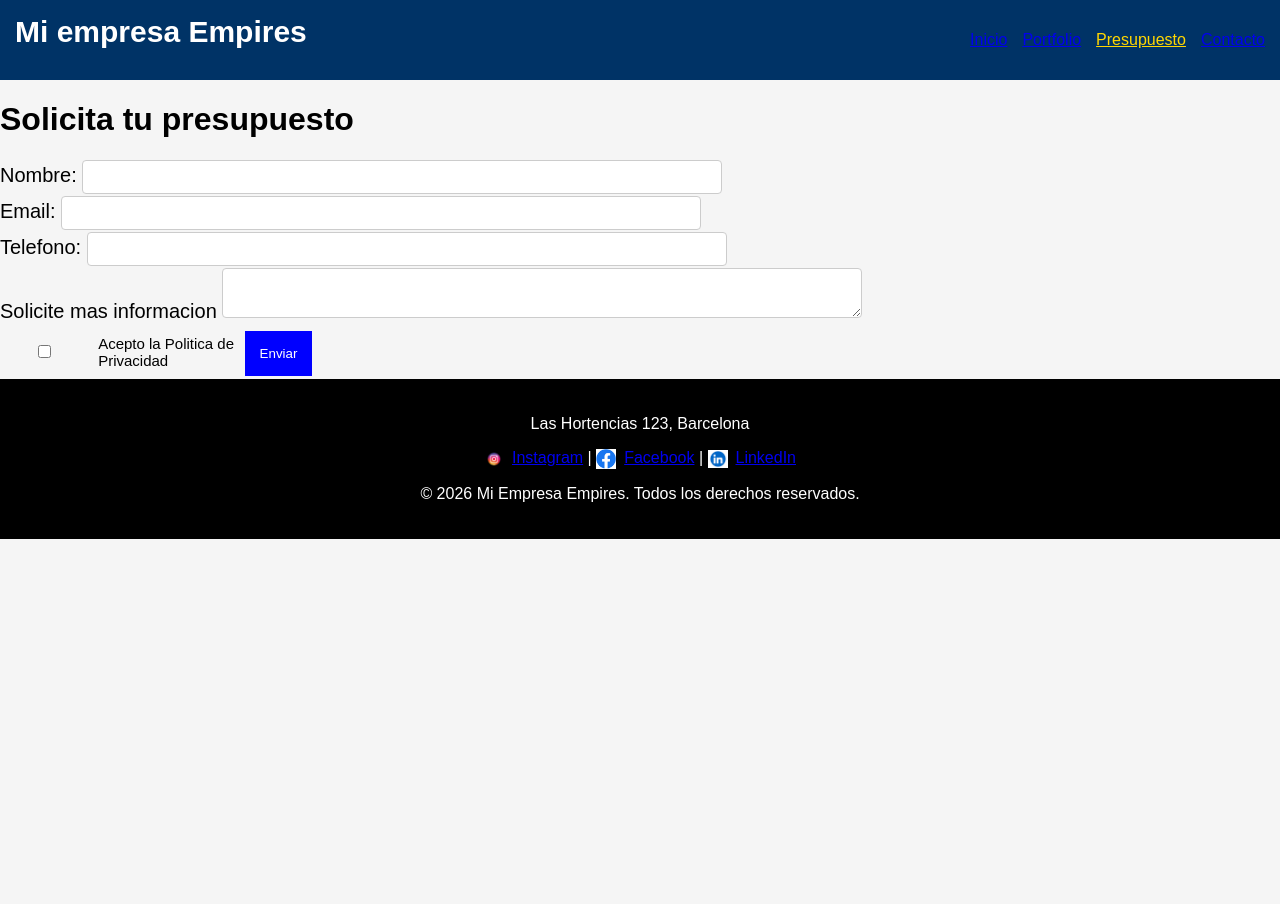
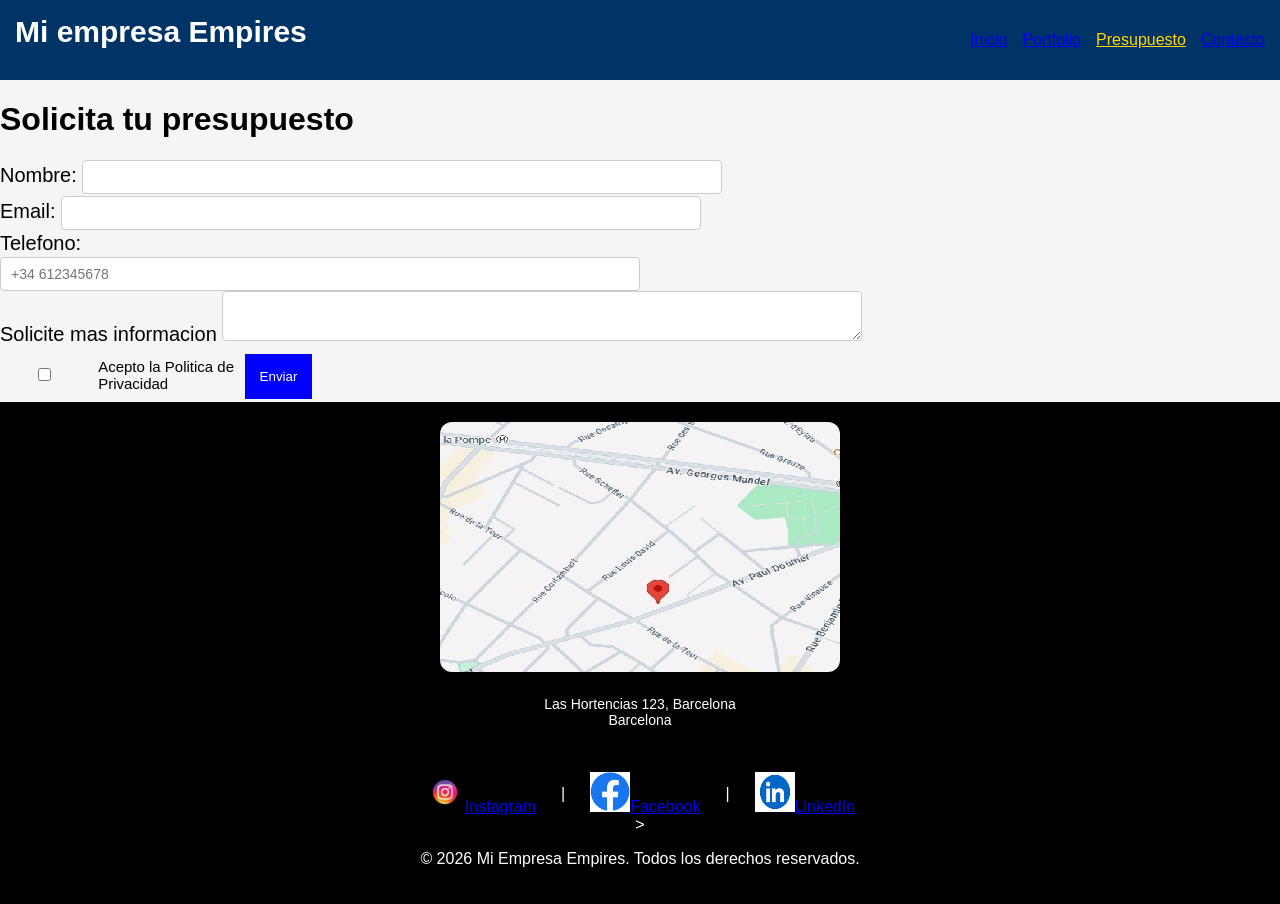
Before and after one commit to CesarRU/Mi_Empresa_Empires, a plain HTML site: page views/presupuesto.html in a window 1280 px wide. Before the commit the page ends 800 px from the top, so only its background shows below. Drawn offline with Linux system fonts and the light colour scheme.

Commit message:
Correciones finales: rutas, css, imagenes

```diff
--- a/css/estilos.css
+++ b/css/estilos.css
@@ -109,11 +109,11 @@ label{
     font-size: 15px;
     margin: 10px 0;
 }
-/*MAPA*/
+/*MAPA
 .mapa {
     width: 100%;
     max-width: 600px;
-}
+}*/
 
 /*FOOTER*/
 footer {
@@ -122,8 +122,36 @@ footer {
     text-align: center;
     padding: 20px;
 }
-footer img{
-    width: 20px;
-    vertical-align: middle;
-    margin-right: 8px;
+.footer-map iframe {
+    width: 100%;
+    max-width: 400px;
+    height: 250px;
+    border-radius: 12px;
+    border: none;
 }
+.footer-map {
+    display: flex;
+    flex-direction: column;
+    align-items: center;
+    gap: 10px;
+}
+.footer-map .direccion {
+    color: white;
+    font-size: 14px;
+}
+.footer-redes {
+    display: flex;
+    justify-content: center;
+    align-items: center;
+    gap: 25px;
+    margin-top: 30px;
+}
+.footer-redes img{
+    width: 40px;
+    height: 40px;
+    transition: transform 0.3s ease;
+    cursor: pointer;
+}
+.footer-redes img:hover {
+    transform: scale(1.2);
+}
--- a/views/presupuesto.html
+++ b/views/presupuesto.html
@@ -32,9 +32,15 @@
                 <input type="email" required>
             </label>
 
-            <label>Telefono:
-                <input type="tel" pattern="[0-9] {9}">
-            </label>
+            <label for="Telefono">Telefono:</label>
+                <input
+                    type="tel"
+                    name="telefono"
+                    placeholder="+34 612345678"
+                    pattern="^\+?[0-9\s]{9,15}$"
+                    required
+                 >
+
 
             <label>Solicite mas informacion
                 <textarea required></textarea>
@@ -49,14 +55,31 @@
 
         </form>
     </main>
-    <footer>
-        <p>Las Hortencias 123, Barcelona</p>
-    <p>
-        <a href="https://www.instagram.com" target="_blank"><img src="/assets/logo/instagram.png" alt="Instagram">Instagram</a> |
-        <a href="https://www.facebook.com" target="_blank"><img src="/assets/logo/facebook.png" alt="Facebook">Facebook</a> |
-        <a href="https://es.linkedin.com/" target="_blank"><img src="/assets/logo/linkedin.png" alt="LinkedIn">LinkedIn</a>
-    </p>
-    <p>&copy; 2026 Mi Empresa Empires. Todos los derechos reservados.</p>
+    <footer class="footer">
+        <!--CONTENEDOR DE MAPA-->
+        <div class="footer-map">
+            <iframe src="../assets/image/mapa.jpg"> alt="Mapa Ubicacion">
+            </iframe>
+        <p class="direccion">Las Hortencias 123, Barcelona <br>Barcelona</p>
+        </div>
+        <!--contenedor de redes-->
+
+        <div class="footer-redes">
+            <a href="https://www.instagram.com"
+     target="_blank"
+     rel="noopener noreferrer"
+     aria-label="Instagram"><img src="/assets/logo/instagram.png" alt="Instagram">Instagram</a> |
+            <a href="https://www.facebook.com"
+     target="_blank"
+     rel="noopener noreferrer"
+     aria-label="Facebook"><img src="/assets/logo/facebook.png" alt="Facebook">Facebook</a> |
+            <a href="https://www.linkedin.com/company"
+     target="_blank"
+     rel="noopener noreferrer"
+     aria-label="LinkedIn"><img src="/assets/logo/linkedin.png" alt="LinkedIn">LinkedIn</a>
+        </div>>
+
+         <p>&copy; 2026 Mi Empresa Empires. Todos los derechos reservados.</p>
     </footer>
 </body>
 </html>
```
Also changed, not shown: index.html (+27 -10 lines), views/contacto.html (+20 -8 lines), views/portfolio.html (+26 -10 lines).
